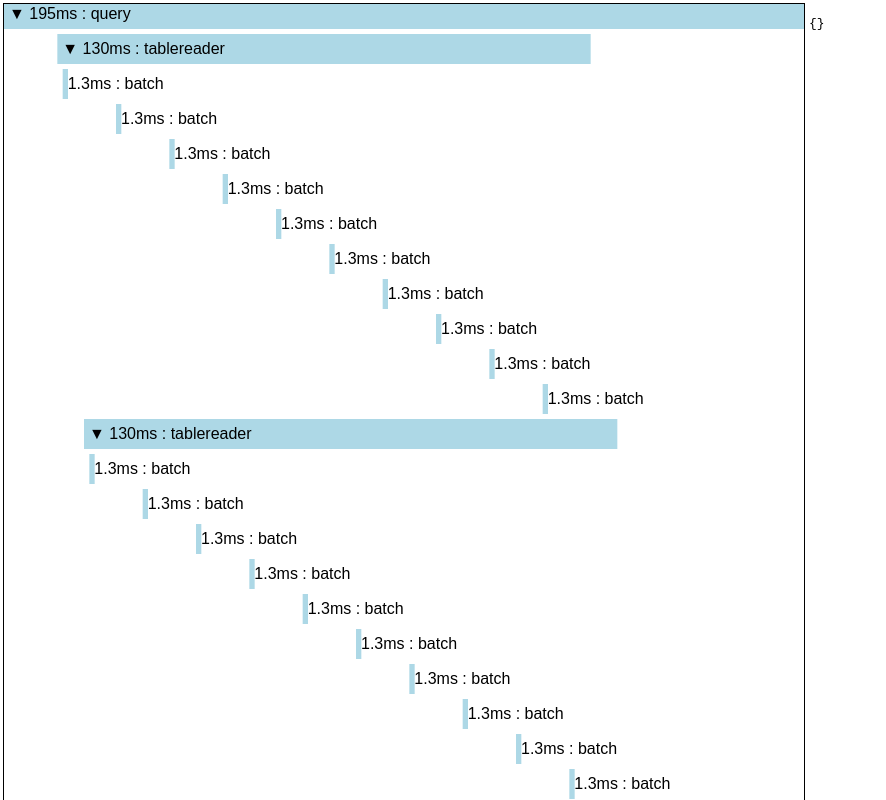
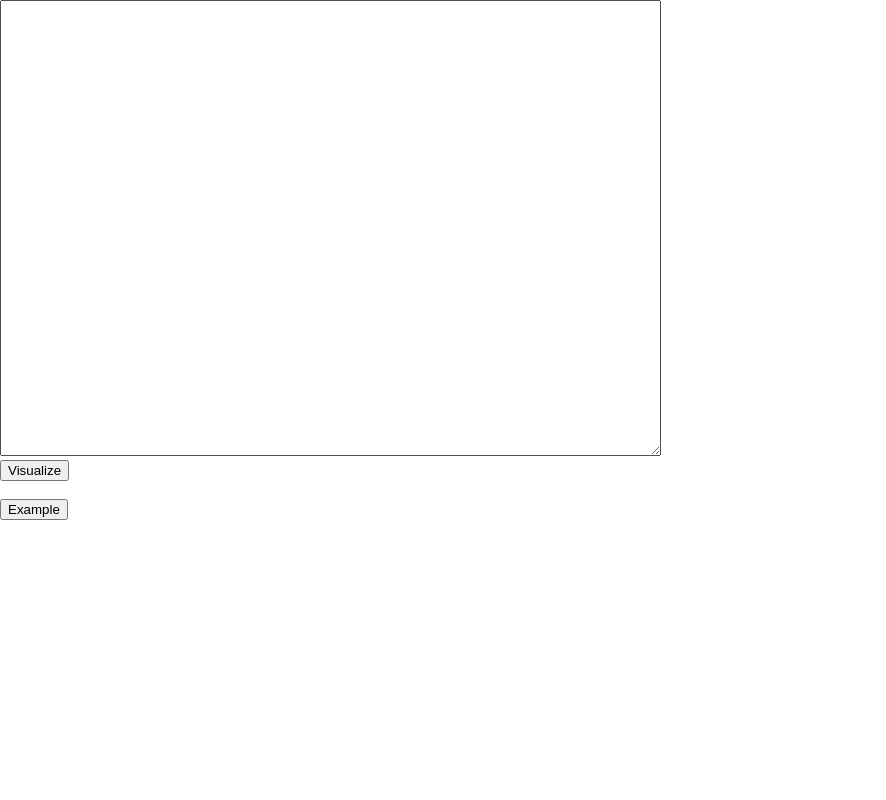
Before and after one commit to cockroachdb/dist-trace-viewer, a React (Create React App) app: page / in a window 1280 px wide. Shown: the top 800 px of the page, without its empty margins (0-886 px from the left). Built offline with nearby package versions, Linux system fonts and the light colour scheme; the HTML template or start-up script is replaced by a standard one.

Commit message:
page to paste things in

```diff
--- a/src/App.js
+++ b/src/App.js
@@ -2,9 +2,83 @@ import React from "react";
 import TraceAndSidebar from "./TraceAndSidebar";
 import exampleTrace from "./exampleTrace";
 
+function parseTrace(text) {
+  return JSON.parse(text);
+}
+
+function serializeTrace(trace) {
+  return JSON.stringify(trace, null, 2);
+}
+
 class App extends React.Component {
+  constructor() {
+    super();
+    this.state = {
+      parseError: null,
+      traceText: "",
+      trace: null,
+    };
+  }
+
+  handleChangeTraceText = (evt) => {
+    this.setState({
+      traceText: evt.target.value,
+    });
+  }
+
+  handleSubmit = () => {
+    try {
+      const trace = parseTrace(this.state.traceText);
+      this.setState({
+        trace,
+      });
+    } catch (e) {
+      this.setState({
+        parseError: e,
+      });
+    }
+  }
+
+  handleExample = () => {
+    this.setState({
+      trace: exampleTrace,
+    });
+  }
+
+  handleClearTrace = () => {
+    this.setState({
+      trace: null,
+      traceText: serializeTrace(this.state.trace),
+    });
+  }
+
   render() {
-    return <TraceAndSidebar trace={exampleTrace} />
+    if (this.state.trace === null) {
+      return (
+        <div>
+          <textarea
+            value={this.state.traceText}
+            onChange={this.handleChangeTraceText}
+            style={{ fontFamily: "monospace" }}
+            cols="80"
+            rows="30"
+          />
+          <br />
+          <button onClick={this.handleSubmit}>Visualize</button>
+          <br />
+          {this.state.parseError ? <pre>Parse error: {this.state.parseError}</pre> : null}
+          <br />
+          <button onClick={this.handleExample}>Example</button>
+        </div>
+      )
+    }
+
+    return (
+      <div>
+        <button onClick={this.handleClearTrace}>Clear Trace</button>
+        <TraceAndSidebar trace={this.state.trace} />
+      </div>
+    );
   }
 }
 
```
